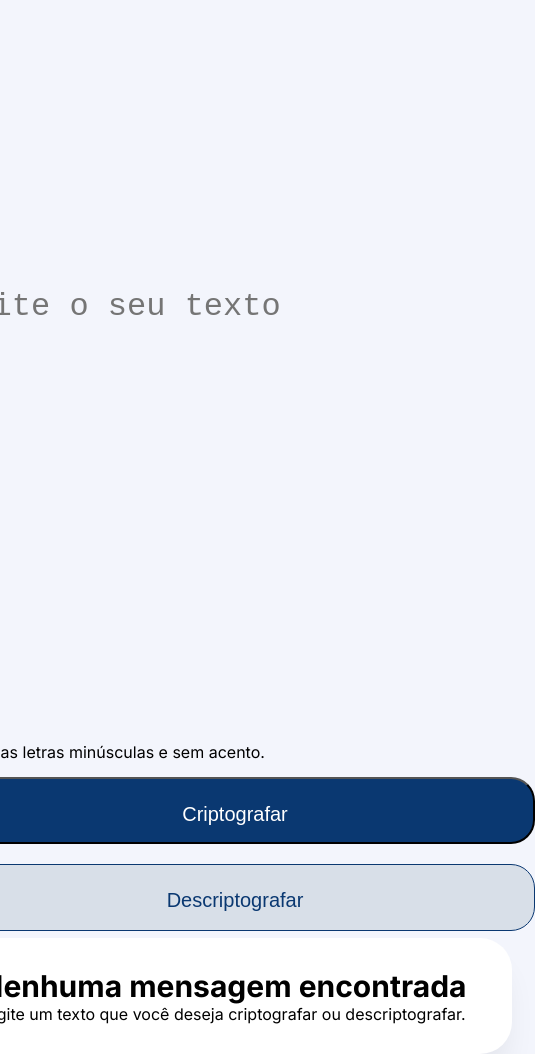
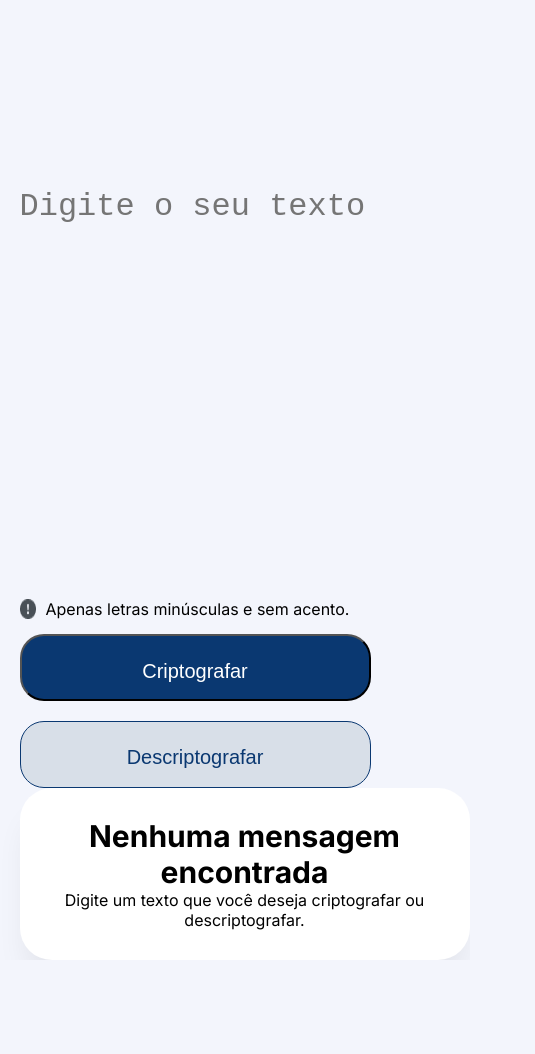
Before and after one commit to darkmoonsk/aluracrypter, a plain HTML site: page index.html in a window 390 px wide. Shown: the part 96-1150 px from the top of the page, 535 px wide, since content can reach past the window. After the commit the page ends 1056 px from the top, so only its background shows below. Drawn offline with Linux system fonts and the light colour scheme.

Commit message:
Ajustes de responsividade

```diff
--- a/style.css
+++ b/style.css
@@ -21,8 +21,8 @@ body {
 
 .encriptador {
     display: flex;
-    flex-wrap: nowrap;
-    width: 1440px;
+    width: 90%;
+    max-width: 1440px;
     height: 800px;
     padding: 10px 0;
 }
@@ -33,7 +33,8 @@ body {
 
 .text-box {
     margin-top: 200px;
-    width: 600px;
+    width: 100%;
+    max-width: 600px;
     height: 600px;
     margin-left: 80px;
     align-self: center;
@@ -62,6 +63,8 @@ body {
     justify-content: flex-end;
     text-align: center;
     margin-left: 100px;
+    width: 100%;
+    max-width: 577px;
     min-width: 450px;
     height: 800px;
     background-color: white;
@@ -156,19 +159,24 @@ body {
 }
 
 @media (max-width: 1450px) {
+    .logo {
+        padding: 0px;
+    }
     .encriptador {
         flex-direction: column;
     }
 
     .text-box {
         align-self: inherit;
+        margin-left: 0px;
+        display: flex;
+        flex-direction: column;
+        align-items: center;
     }
 
     .text-output {
-        margin-top: 50px;
-        margin-left: 80px;
+        margin: 0;
         width: 100%;
-        max-width: 577px;
         height: 100%;
     }
 
@@ -185,9 +193,14 @@ body {
         margin-top: 40px;
     }
 
+    .button-area {
+        width: 100%;
+    }
+
     .button-box {
         justify-content: column;
         flex-wrap: wrap;
+        width: 100%;
     }
 
     .btn-encode {
@@ -199,3 +212,7 @@ body {
     }
 
 }
+
+@media (max-width: 768px) {
+
+}
```
